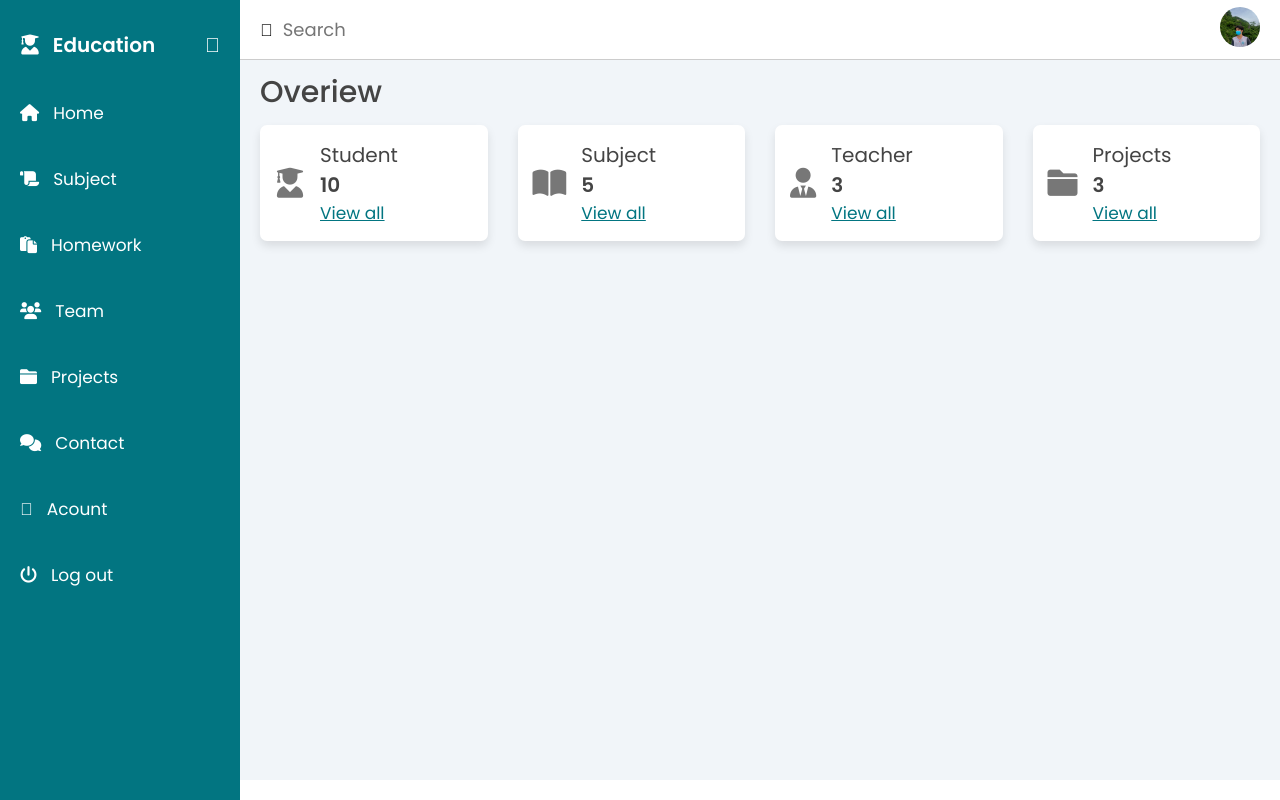
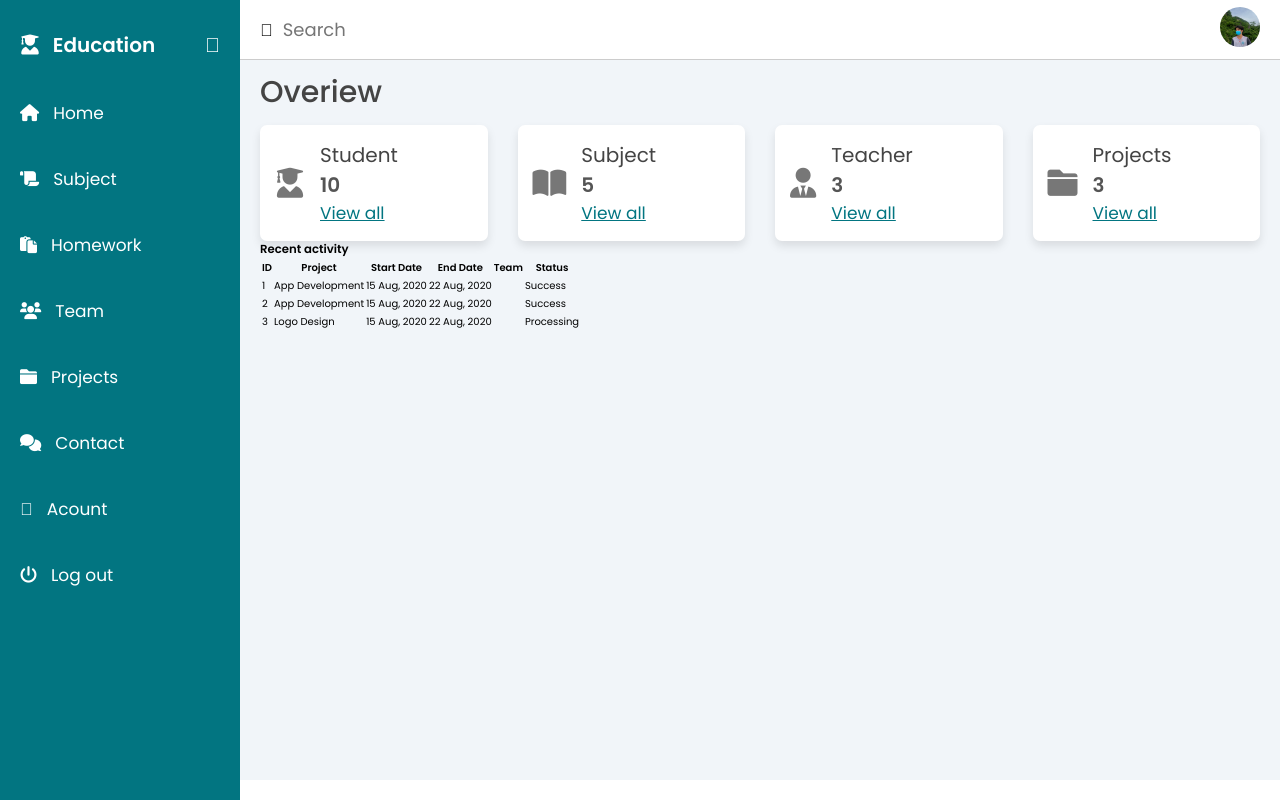
Before and after one commit to Archiroo/CongNgheWeb, a PHP site: page /teacher/index.php in a window 1280 px wide. Run offline with PHP 8.4, Linux system fonts and the light colour scheme; some libraries are stand-ins or nearby versions.

Commit message:
thêm table

```diff
--- a/teacher/css/teacher.css
+++ b/teacher/css/teacher.css
@@ -11,11 +11,14 @@
     --main-color: #027581;
     --main-color-hover: #1a7f8a;
     --color-dark: #1D2231;
-    --text-gray: #8390A2;
+    --text-gray: #8894a5;
     --border: 0.1rem solid rgba(0,0,0,0.1);
     --border-hover: 0.1rem solid var(--black);
     --box-shadow:0 0.5rem 1rem rgba(0,0,0,0.1);
     --bg-color: #f1f5f9;
+    --text: #555;
+    --success: #DEF7EC;
+    --processing: #F0F6B2;
 }
 *{
     font-family: 'Poppins', sans-serif;
@@ -202,7 +205,7 @@ main {
 }
 
 .card-body h4 {
-    color: var(--black);
+    color: var(--text);
     font-size: 2rem;
 }
 .card-body a {
@@ -210,6 +213,10 @@ main {
     text-decoration: underline;
     font-size: 1.7rem;
 }
+
+
+
+
 
 
 
@@ -310,10 +317,21 @@ main {
     .card-single {
         margin-bottom: 1rem;
     }
+
+    .activity-grid {
+        display: block;
+    }
+
+    .summary {
+        margin-top: 1.5rem;
+    }
 }
 
 @media only screen and (max-width: 600px) {
     .dash-cards {
+        grid-template-columns: 100%;
+    }
+    .recent{
         grid-template-columns: 100%;
     }
 }
--- a/teacher/footer.php
+++ b/teacher/footer.php
@@ -2,6 +2,7 @@
     <script src="https://cdnjs.cloudflare.com/ajax/libs/jquery/3.6.0/jquery.min.js"></script>
     <!-- SCRIPT -->
     <script src="js/teacher.js"></script>
+    </main>
 </body>
 
 </html>
--- a/teacher/index.php
+++ b/teacher/index.php
@@ -46,6 +46,78 @@ include('search.php');
                 </div>
             </div>
         </div>
+        <section class="recent">
+            <div class="activity-grid">
+                <div class="activity-card">
+                    <h3>Recent activity</h3>
+                    <div class="table-responsive">
+                        <table>
+                            <thead>
+                                <tr>
+                                    <th>ID</th>
+                                    <th>Project</th>
+                                    <th>Start Date</th>
+                                    <th>End Date</th>
+                                    <th>Team</th>
+                                    <th>Status</th>
+
+                                </tr>
+                            </thead>
+                            <tbody>
+                                <tr>
+                                    <td>1</td>
+                                    <td>App Development</td>
+                                    <td>15 Aug, 2020</td>
+                                    <td>22 Aug, 2020</td>
+                                    <td class="td-team">
+                                        <div class="img-1">
+
+                                        </div>
+                                        <div class="img-2">
+
+                                        </div>
+                                        <div class="img-3">
+
+                                        </div>
+                                    </td>
+                                    <td>
+                                        <span class="badge success">Success</span>
+                                    </td>
+                                </tr>
+                                <tr>
+                                    <td>2</td>
+                                    <td>App Development</td>
+                                    <td>15 Aug, 2020</td>
+                                    <td>22 Aug, 2020</td>
+                                    <td class="td-team">
+                                        <div class="img-1"></div>
+                                        <div class="img-2"></div>
+                                        <div class="img-3"></div>
+                                    </td>
+                                    <td>
+                                        <span class="badge success">Success</span>
+                                    </td>
+                                </tr>
+                                <tr>
+                                    <td>3</td>
+                                    <td>Logo Design</td>
+                                    <td>15 Aug, 2020</td>
+                                    <td>22 Aug, 2020</td>
+                                    <td class="td-team">
+                                        <div class="img-1"></div>
+                                        <div class="img-2"></div>
+                                        <div class="img-3"></div>
+                                    </td>
+                                    <td>
+                                        <span class="badge warning">Processing</span>
+                                    </td>
+                                </tr>
+                            </tbody>
+                        </table>
+                    </div>
+                </div>
+            </div>
+        </section>
 
 <?php
     include('footer.php');
```
